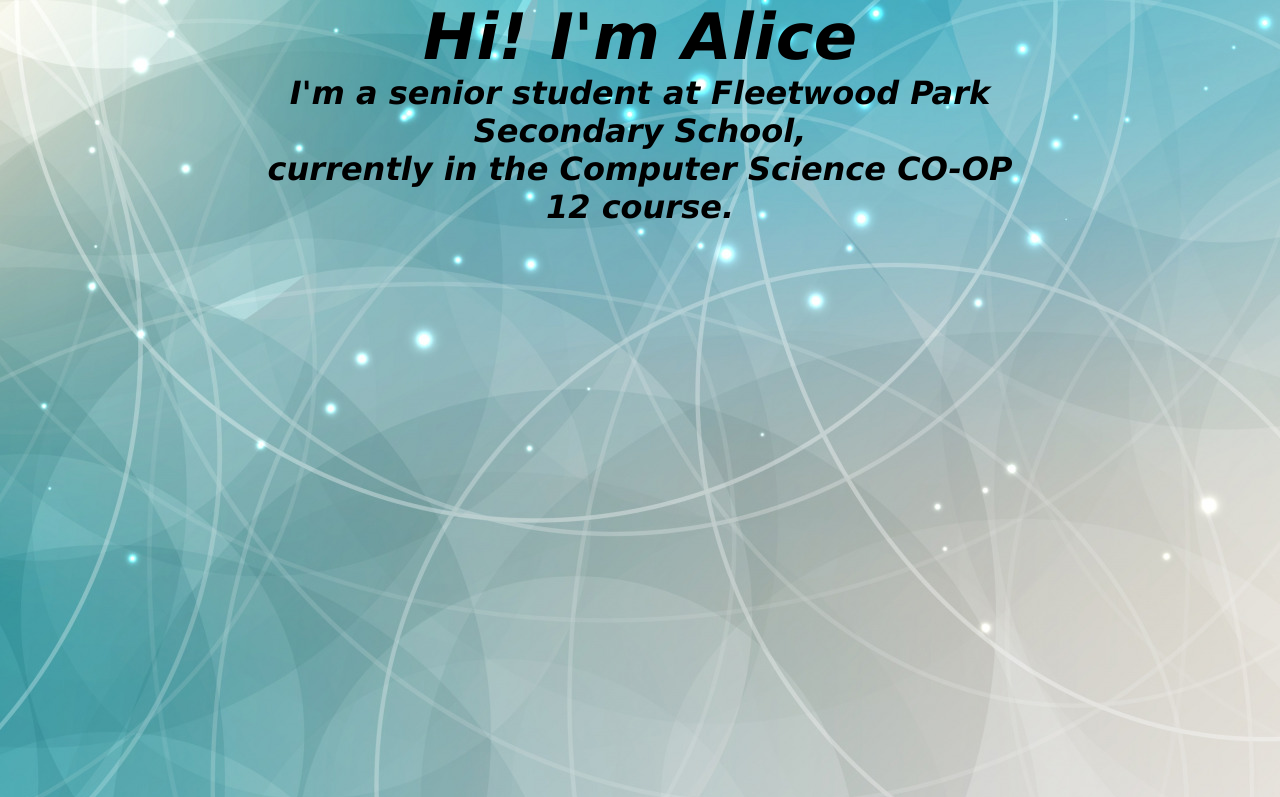
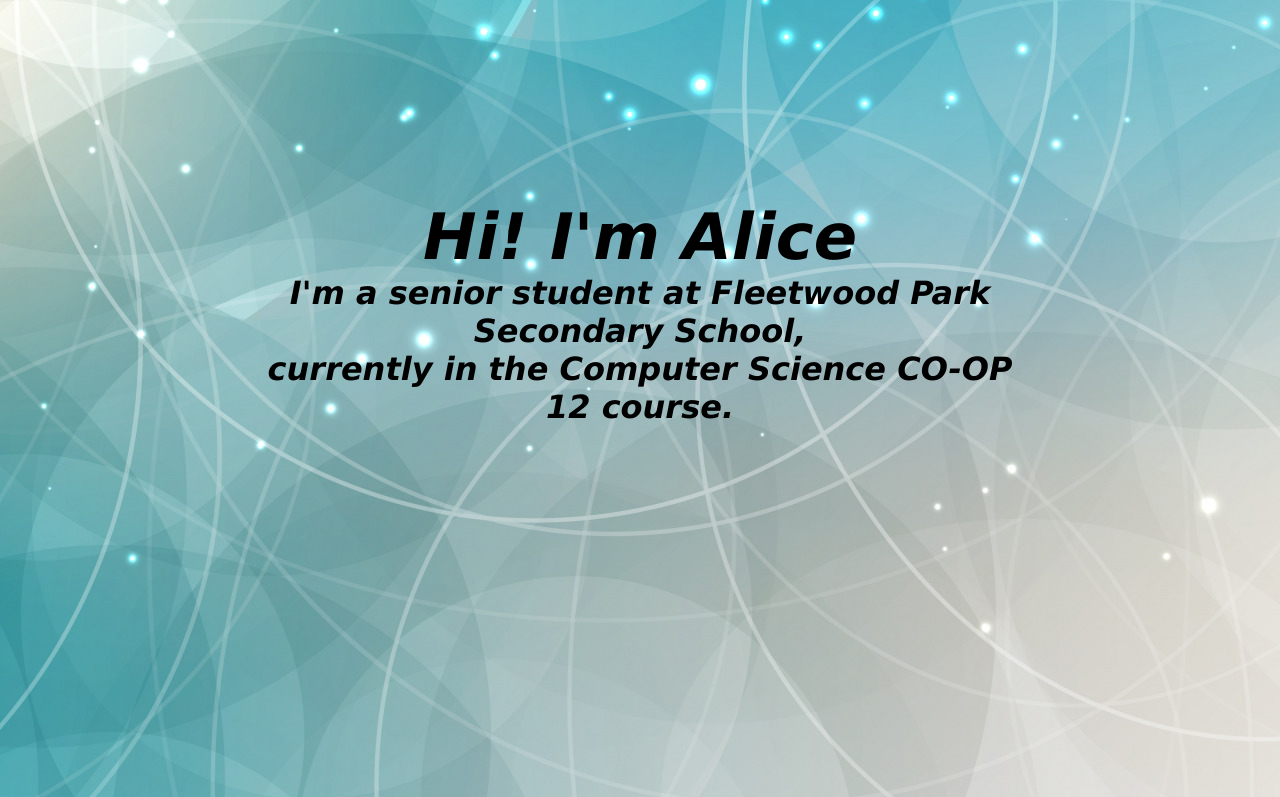
Before and after one commit to zanzan13531/aliceResumeV2, a plain HTML site: page index.html in a window 1280 px wide. Shown: the top 797 px of the page. Drawn offline with Linux system fonts and the light colour scheme.

Commit message:
finished centering main text

```diff
--- a/style.css
+++ b/style.css
@@ -17,7 +17,6 @@ html, body {
     height: 100%;
     background-color: black;
     color: white;
-    box-sizing: border-box;
 }
 
 #header_chunk {
@@ -28,11 +27,13 @@ html, body {
 }
 
 #header_intro {
-    height: 100%;
+    height: 50%;
     font-style: italic;
     color: black;
-    margin-top: auto;
-    padding: 200px, 0px, 200px, 0px;
+    margin: auto auto;
+    position: absolute;
+    top: 50%; left: 50%;
+    transform: translate(-50%,-50%);
 }
 
 #about_me_text, #projects_text {
```
Also changed, not shown: index.html (+1 -1 lines).
